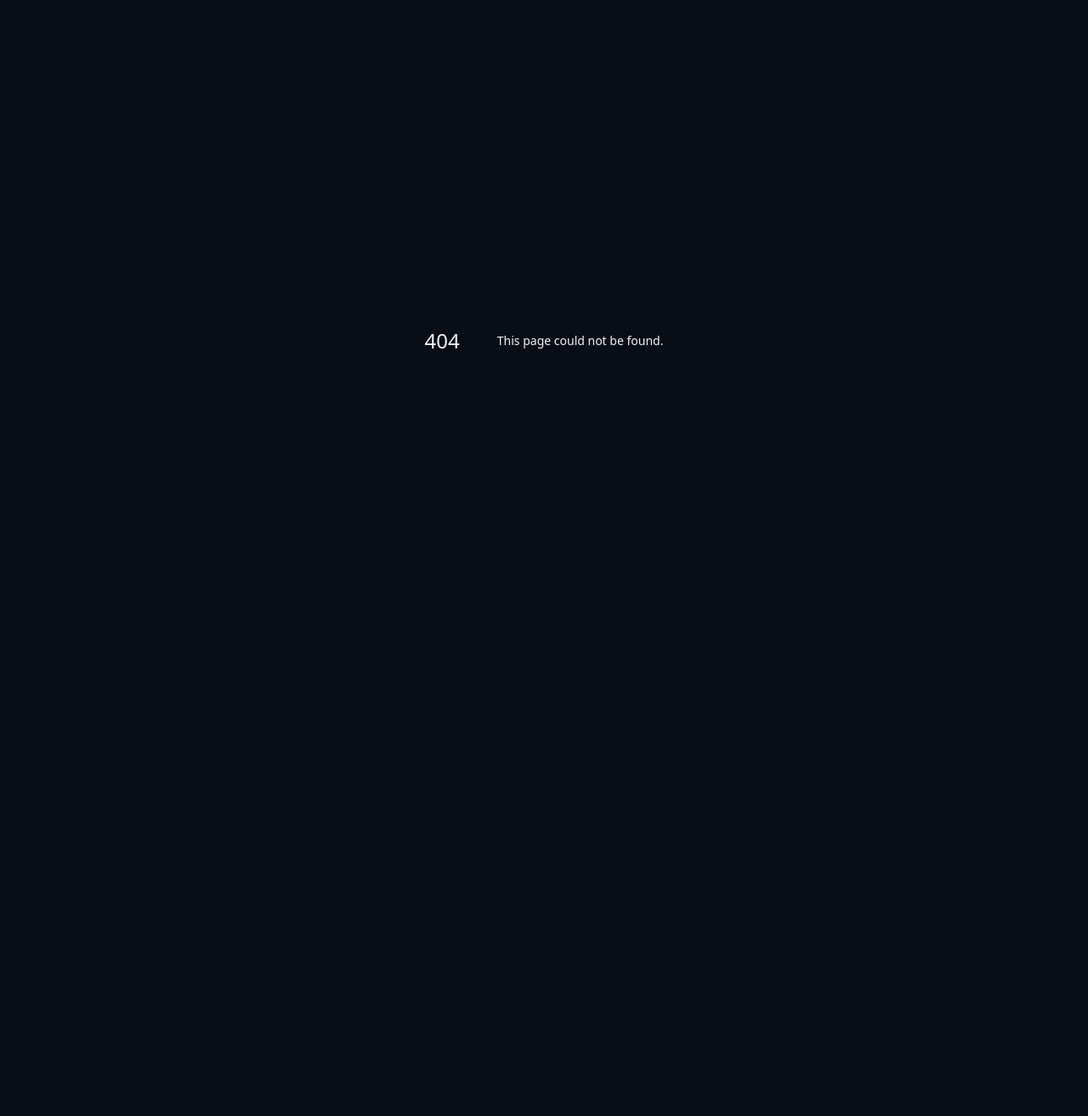
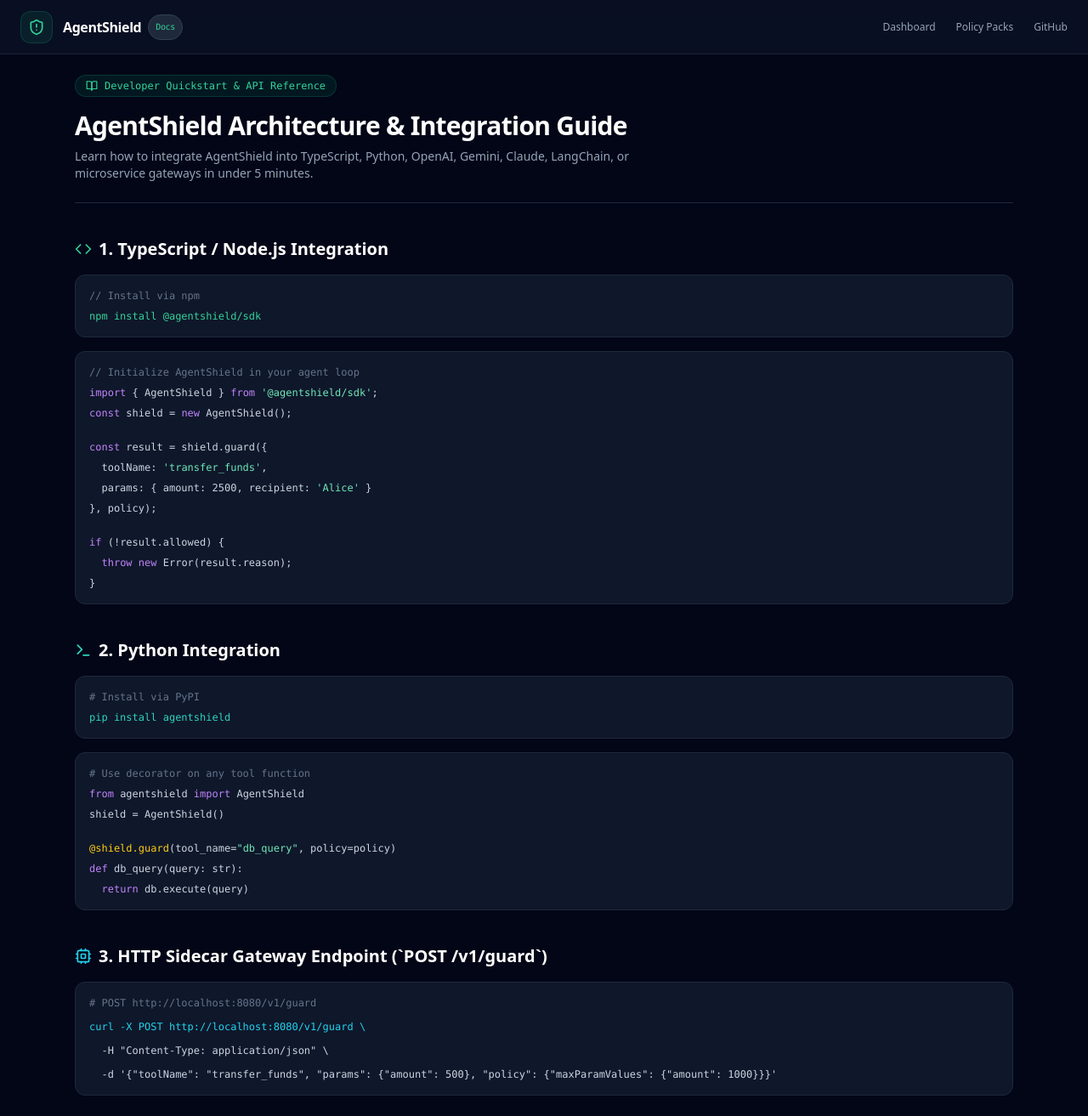
Before and after one commit to cherukurigowtham/agentshield, a Next.js app in the folder apps/dashboard/: page /docs in a window 1280 px wide. Before the commit this address had no page. Shown: the whole page at 85% size. Before the commit the page ends 800 px from the top, so only its background shows below. Built offline with nearby package versions, Linux system fonts and the light colour scheme.

Commit message:
feat(docs): add OpenAPI 3.0 specification for Gateway and developer docs page in Dashboard

```diff
--- /dev/null
+++ b/apps/dashboard/app/docs/page.tsx
@@ -0,0 +1,105 @@
+import React from 'react';
+import Link from 'next/link';
+import { ShieldAlert, BookOpen, Terminal, Code, Cpu, Lock, ArrowRight, CheckCircle } from 'lucide-react';
+
+export default function DocumentationPage() {
+  return (
+    <div className="min-h-screen bg-slate-950 text-slate-100 font-sans flex flex-col antialiased">
+      {/* Navigation Header */}
+      <header className="border-b border-slate-800/80 bg-slate-900/60 backdrop-blur sticky top-0 z-50 px-6 h-16 flex items-center justify-between">
+        <div className="flex items-center gap-3">
+          <div className="p-2 bg-emerald-500/10 border border-emerald-500/20 rounded-xl">
+            <ShieldAlert className="w-5 h-5 text-emerald-400" />
+          </div>
+          <Link href="/" className="font-bold text-base text-white tracking-tight flex items-center gap-2">
+            AgentShield <span className="text-[10px] font-mono font-medium px-2 py-0.5 rounded-full bg-slate-800 text-emerald-400 border border-slate-700">Docs</span>
+          </Link>
+        </div>
+
+        <nav className="flex items-center gap-6">
+          <Link href="/dashboard" className="text-xs text-slate-400 hover:text-white transition">
+            Dashboard
+          </Link>
+          <Link href="/policies" className="text-xs text-slate-400 hover:text-white transition">
+            Policy Packs
+          </Link>
+          <a href="https://github.com/cherukurigowtham/agentshield" target="_blank" rel="noreferrer" className="text-xs text-slate-400 hover:text-white transition">
+            GitHub
+          </a>
+        </nav>
+      </header>
+
+      {/* Main Content */}
+      <main className="max-w-6xl mx-auto w-full p-6 space-y-10 flex-1">
+        {/* Header Title */}
+        <div className="border-b border-slate-800 pb-6">
+          <div className="inline-flex items-center gap-2 px-3 py-1 rounded-full bg-emerald-500/10 border border-emerald-500/20 text-emerald-400 text-xs font-mono mb-4">
+            <BookOpen className="w-3.5 h-3.5" /> Developer Quickstart & API Reference
+          </div>
+          <h1 className="text-3xl font-extrabold text-white tracking-tight">AgentShield Architecture & Integration Guide</h1>
+          <p className="text-sm text-slate-400 mt-2 max-w-2xl">
+            Learn how to integrate AgentShield into TypeScript, Python, OpenAI, Gemini, Claude, LangChain, or microservice gateways in under 5 minutes.
+          </p>
+        </div>
+
+        {/* Section 1: TypeScript Quickstart */}
+        <section className="space-y-4">
+          <h2 className="text-xl font-bold text-white flex items-center gap-2">
+            <Code className="w-5 h-5 text-emerald-400" /> 1. TypeScript / Node.js Integration
+          </h2>
+          <div className="bg-slate-900 border border-slate-800 rounded-xl p-4 font-mono text-xs text-emerald-400 space-y-2">
+            <div className="text-slate-500">// Install via npm</div>
+            <div>npm install @agentshield/sdk</div>
+          </div>
+          <div className="bg-slate-900 border border-slate-800 rounded-xl p-4 font-mono text-xs text-slate-300 space-y-2">
+            <div className="text-slate-500">// Initialize AgentShield in your agent loop</div>
+            <div><span className="text-purple-400">import</span> &#123; AgentShield &#125; <span className="text-purple-400">from</span> <span className="text-emerald-300">'@agentshield/sdk'</span>;</div>
+            <div><span className="text-purple-400">const</span> shield = <span className="text-purple-400">new</span> AgentShield();</div>
+            <br />
+            <div><span className="text-purple-400">const</span> result = shield.guard(&#123;</div>
+            <div>&nbsp;&nbsp;toolName: <span className="text-emerald-300">'transfer_funds'</span>,</div>
+            <div>&nbsp;&nbsp;params: &#123; amount: 2500, recipient: <span className="text-emerald-300">'Alice'</span> &#125;</div>
+            <div>&#125;, policy);</div>
+            <br />
+            <div><span className="text-purple-400">if</span> (!result.allowed) &#123;</div>
+            <div>&nbsp;&nbsp;<span className="text-purple-400">throw new</span> Error(result.reason);</div>
+            <div>&#125;</div>
+          </div>
+        </section>
+
+        {/* Section 2: Python Quickstart */}
+        <section className="space-y-4">
+          <h2 className="text-xl font-bold text-white flex items-center gap-2">
+            <Terminal className="w-5 h-5 text-teal-400" /> 2. Python Integration
+          </h2>
+          <div className="bg-slate-900 border border-slate-800 rounded-xl p-4 font-mono text-xs text-teal-400 space-y-2">
+            <div className="text-slate-500"># Install via PyPI</div>
+            <div>pip install agentshield</div>
+          </div>
+          <div className="bg-slate-900 border border-slate-800 rounded-xl p-4 font-mono text-xs text-slate-300 space-y-2">
+            <div className="text-slate-500"># Use decorator on any tool function</div>
+            <div><span className="text-purple-400">from</span> agentshield <span className="text-purple-400">import</span> AgentShield</div>
+            <div>shield = AgentShield()</div>
+            <br />
+            <div><span className="text-yellow-400">@shield.guard</span>(tool_name=<span className="text-emerald-300">"db_query"</span>, policy=policy)</div>
+            <div><span className="text-purple-400">def</span> db_query(query: str):</div>
+            <div>&nbsp;&nbsp;<span className="text-purple-400">return</span> db.execute(query)</div>
+          </div>
+        </section>
+
+        {/* Section 3: REST Gateway Spec */}
+        <section className="space-y-4">
+          <h2 className="text-xl font-bold text-white flex items-center gap-2">
+            <Cpu className="w-5 h-5 text-cyan-400" /> 3. HTTP Sidecar Gateway Endpoint (`POST /v1/guard`)
+          </h2>
+          <div className="bg-slate-900 border border-slate-800 rounded-xl p-4 font-mono text-xs text-slate-300 space-y-3">
+            <div className="text-slate-500"># POST http://localhost:8080/v1/guard</div>
+            <div className="text-cyan-400">curl -X POST http://localhost:8080/v1/guard \</div>
+            <div className="text-slate-300">&nbsp;&nbsp;-H "Content-Type: application/json" \</div>
+            <div className="text-slate-300">&nbsp;&nbsp;-d '&#123;"toolName": "transfer_funds", "params": &#123;"amount": 500&#125;, "policy": &#123;"maxParamValues": &#123;"amount": 1000&#125;&#125;&#125;'</div>
+          </div>
+        </section>
+      </main>
+    </div>
+  );
+}
```
Also changed, not shown: 1 other file (tests, documents, lock files or other folders).
